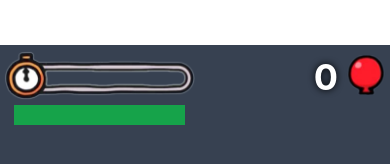
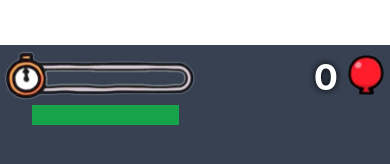
Before and after one commit to Joe-Moussally/Jerrys-Boring-Game, a React Native app: screen / in a window 390 px wide. Shown: the top 164 px of the page. Built offline with nearby package versions, Linux system fonts and the light colour scheme.

Commit message:
Adding timer funcationality

```diff
--- a/components/game_components/Balloon.js
+++ b/components/game_components/Balloon.js
@@ -62,7 +62,7 @@ const Balloon = ({
 
   return (
     <Animated.View
-      className='ml-10 absolute'
+      className='ml-10 absolute -z-10'
       style={{transform:[{translateY:bottomValue}],marginLeft:randomNumbFromInterval(0,Dimensions.get('window').width-Dimensions.get('window').width/3.1)}}
     >
     <TouchableWithoutFeedback
--- a/components/game_components/Timer.js
+++ b/components/game_components/Timer.js
@@ -1,7 +1,21 @@
 import { View, Text, Image, Dimensions } from 'react-native'
-import React from 'react'
+import React, { useEffect, useState } from 'react'
+
+import * as Progress from 'react-native-progress'
 
 const Timer = () => {
+
+    const [progressWidth,setProgressWidth] = useState('83%')
+
+    useEffect(() => {
+        setInterval(() => {
+            setProgressWidth(prev =>{
+                let number = prev.split('%')[0] - 1
+                return number+'%'
+            })
+        },1600)
+    },[])
+
   return (
     <View className="p-0 items-start w-[50%] relative">
             <Image
@@ -12,7 +26,12 @@ const Timer = () => {
                     zIndex:1
                 }}
             />
-            <View className='h-[20px] w-[90%] bg-green-600 absolute top-[80%] z-0 self-center'>
+            <View
+                className='h-[20px] bg-green-600 absolute top-[80%] z-0 self-left ml-7'
+                style={{width:progressWidth}}
+            >
+
+            {/* <Progress.Bar color='red' width={200} progress={0.3} className='absolute top-[80%]'/> */}
 
             </View>
     </View>
--- a/package.json
+++ b/package.json
@@ -10,11 +10,12 @@
   },
   "dependencies": {
     "expo": "~47.0.9",
+    "expo-av": "~13.0.2",
     "expo-status-bar": "~1.4.2",
     "nativewind": "^2.0.11",
     "react": "18.1.0",
     "react-native": "0.70.5",
-    "expo-av": "~13.0.2"
+    "react-native-progress": "^5.0.0"
   },
   "devDependencies": {
     "@babel/core": "^7.12.9",
```
Also changed, not shown: 1 other file (tests, documents, lock files or other folders).
